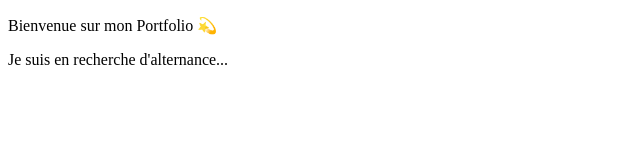
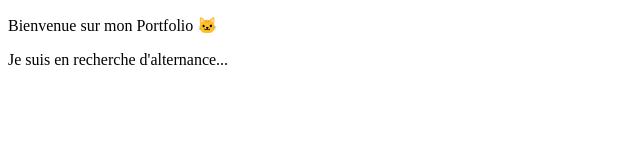
Before and after one commit to Yanis-Ada/Yanis-Ada.github.io, a plain HTML site: page index.html in a window 1280 px wide. Shown: the full height of the page, 0-640 px from the left. Drawn offline with Linux system fonts and the light colour scheme.

Commit message:
modif etape 3.2

```diff
--- a/index.html
+++ b/index.html
@@ -6,7 +6,7 @@
     <title>Document</title>
 </head>
 <body>
-   <p>Bienvenue sur mon Portfolio 💫</p>
+   <p>Bienvenue sur mon Portfolio 🐱</p>
    Je suis en recherche d'alternance...
 </body>
 </html>
```
